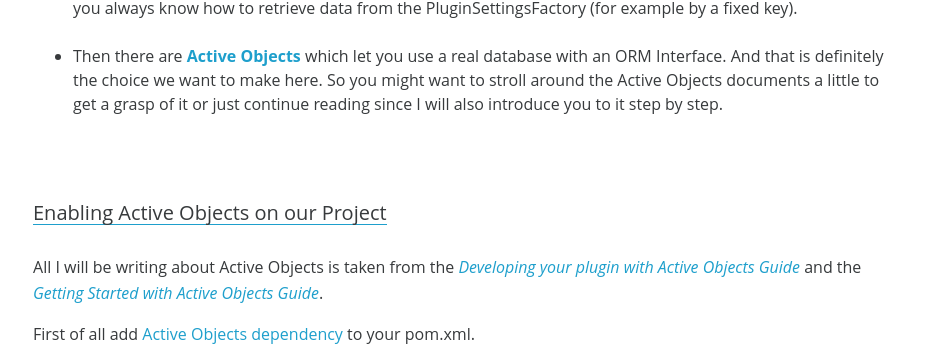
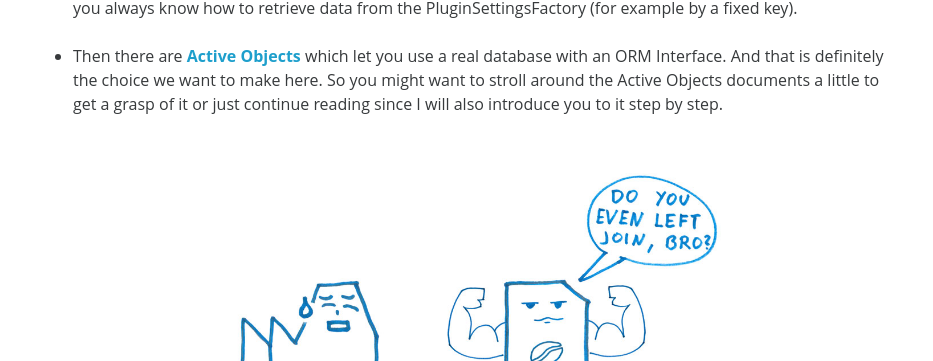
Before and after one commit to codeclou/kitchen-duty-plugin-for-atlassian-jira, a website: page tutorial/07-step-04-planning-page--kitchen-duty-planning-rest-resource/index.html in a window 1280 px wide. Shown: the part 1340-1701 px from the top of the page, without its empty margins (347-1280 px from the left). Drawn offline with nearby package versions, Linux system fonts and the light colour scheme; no server answers; a script that the page names is missing.

Commit message:
step-04 drawing do ypu even left join bro

```diff
--- a/tutorial/07-step-04-planning-page--kitchen-duty-planning-rest-resource/index.html
+++ b/tutorial/07-step-04-planning-page--kitchen-duty-planning-rest-resource/index.html
@@ -299,6 +299,12 @@
                 </li>
             </ul>
         </p>
+
+        <div class="row">
+            <div class="col-md-8 offset-md-2">
+                <img src="/kitchen-duty-plugin-for-atlassian-jira/images/drawings/do-you-even-left-join-bro.jpg" class="img-fluid">
+            </div>
+        </div>
 
         <div class="cs-v-spacer cs-v-spacer--big"></div>
 
```
Also changed, not shown: _page/pages/tutorial/07-step-04-planning-page--kitchen-duty-planning-rest-resource/index.html (+6 -0 lines), _images/drawings/do-you-even-left-join-bro.jpg (added), images/doc/step-04-h2-console-login.png, images/drawings/do-you-even-left-join-bro.jpg (added).
